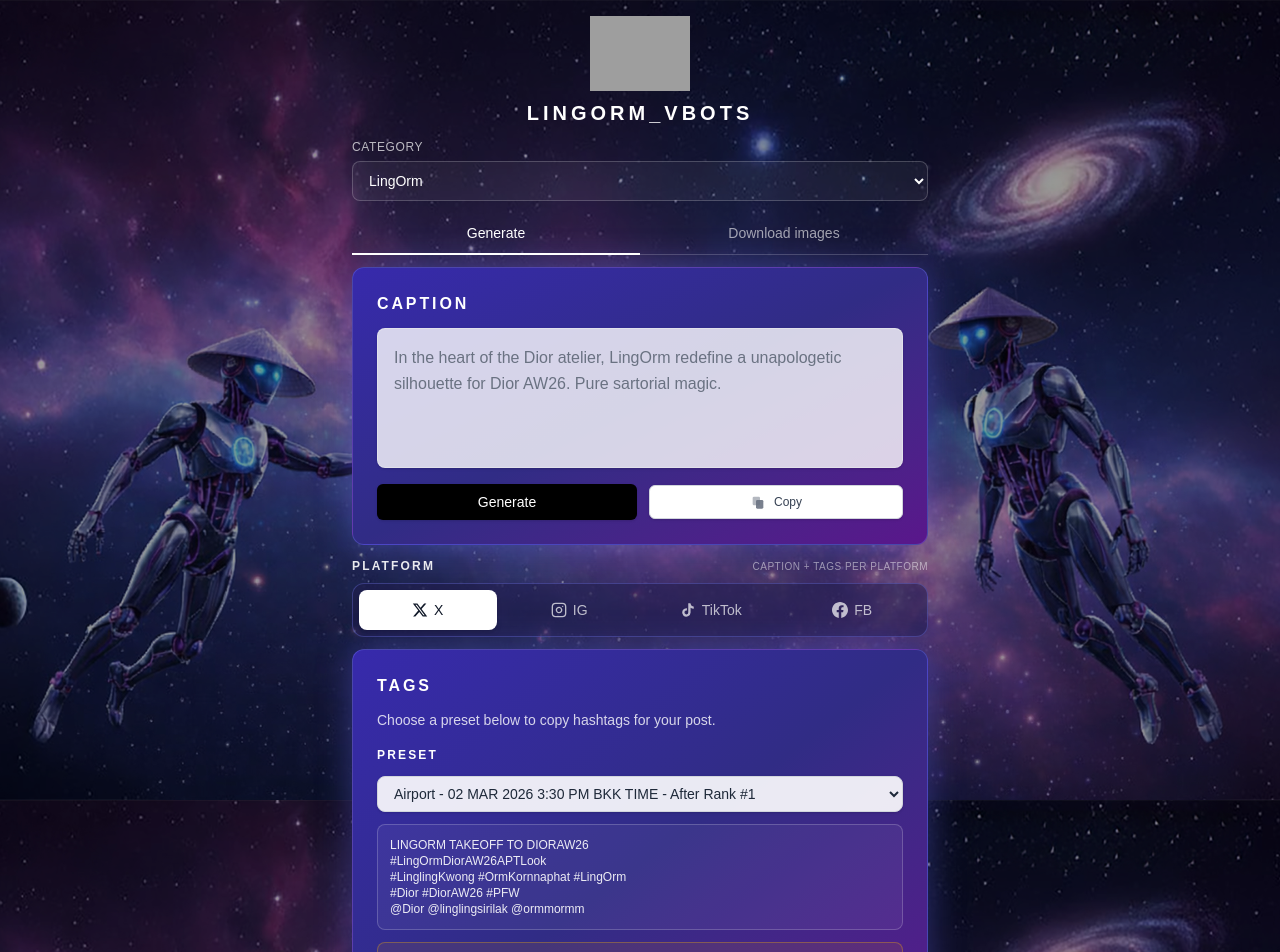
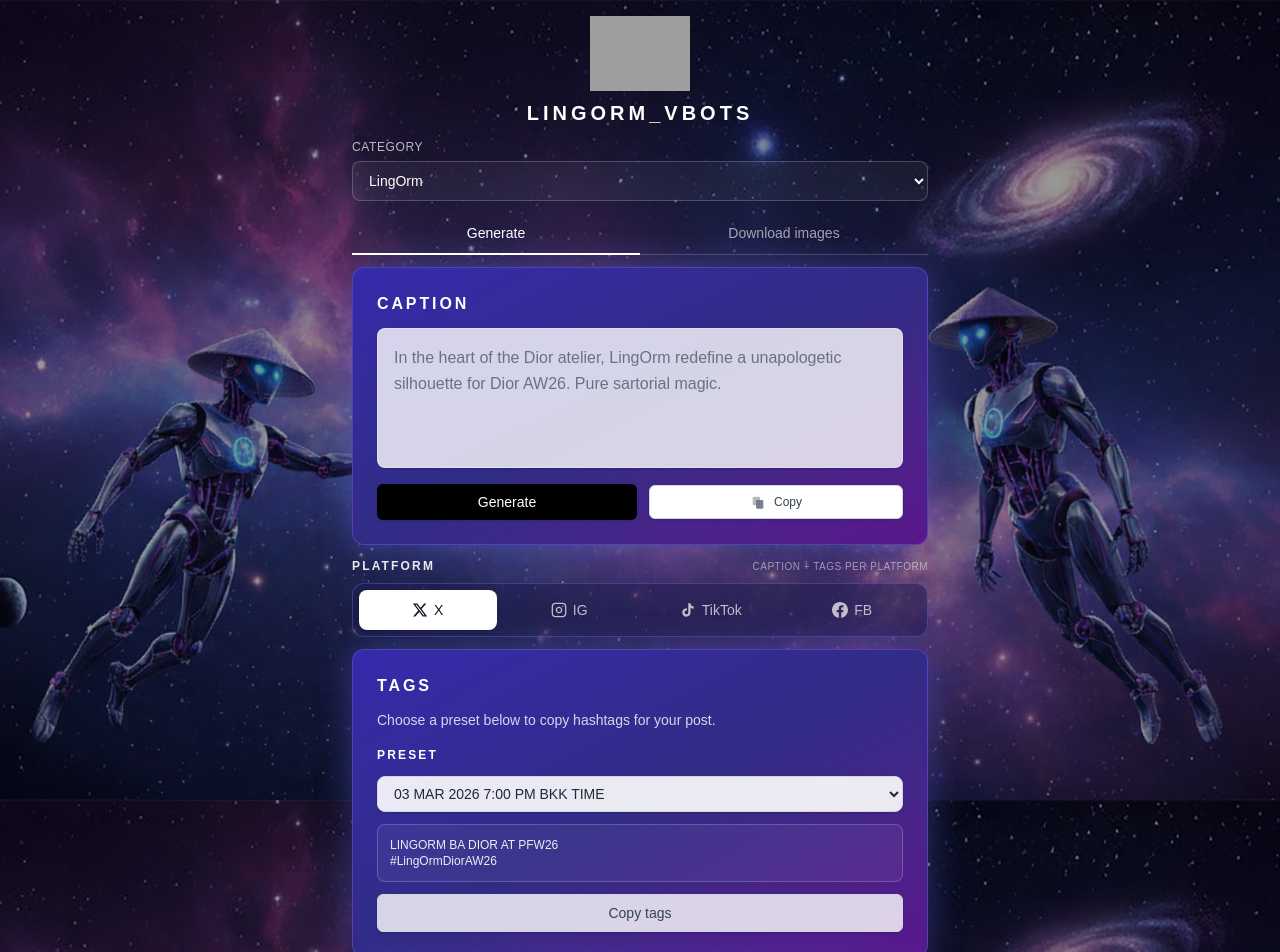
Before and after one commit to kthanhnguyen/lingorm-caption-app, a Next.js app: page / in a window 1280 px wide. Shown: the top 952 px of the page. Built offline with nearby package versions, Linux system fonts and the light colour scheme; grey boxes are pictures that could not be loaded.

Commit message:
update hashtags

```diff
--- a/src/app/components/shared/platformTags.ts
+++ b/src/app/components/shared/platformTags.ts
@@ -7,15 +7,17 @@
 
 // --- X (Twitter) ---
 export const X_TAGS: Record<Exclude<Category, "lingorm">, string> = {
-  ling: "LINGORM TAKEOFF TO DIORAW26\n#LingOrmDiorAW26APTLook \n#LinglingKwong #LingOrm \n#Dior #DiorAW26 #PFW\n@Dior @linglingsirilak",
-  orm: "LINGORM TAKEOFF TO DIORAW26\n#LingOrmDiorAW26APTLook \n#OrmKornnaphat #LingOrm \n#Dior #DiorAW26 #PFW\n@Dior @ormmormm",
+  ling: "LINGORM BA DIOR AT PFW26 \n#LingOrmDiorAW26 \n#LinglingKwong #LingOrm \n#Dior #DiorAW26 #PFW\n@Dior @linglingsirilak",
+  orm: "LINGORM BA DIOR AT PFW26 \n#LingOrmDiorAW26 \n#OrmKornnaphat #LingOrm \n#Dior #DiorAW26 #PFW\n@Dior @ormmormm",
 };
 
 export const X_LINGORM_PRESETS = [
   // { id: "before", label: "Before 02 MAR 2026 3:30 PM BKK TIME", tags: "#LinglingKwong #OrmKornnaphat\n#LingOrm #Dior #DiorAW26 #PFW\n@Dior @linglingsirilak @ormmormm", notes: "" },
   // { id: "airport", label: "Airport - 02 MAR 2026 3:30 PM BKK TIME", tags: "LINGORM TAKEOFF TO DIORAW26\n#LingOrmDiorAW26APTLook", notes: "" },
-  { id: "airport-rank-1", label: "Airport - 02 MAR 2026 3:30 PM BKK TIME - After Rank #1", tags: "LINGORM TAKEOFF TO DIORAW26\n#LingOrmDiorAW26APTLook\n#LinglingKwong #OrmKornnaphat #LingOrm\n#Dior #DiorAW26 #PFW\n@Dior @linglingsirilak @ormmormm", notes: "After hashtag #LingOrmDiorAW26APTLook rank 1 on X use this preset." },
-  { id: "during", label: "03 MAR 2026", tags: "LINGORM BA DIOR AT PFW26 \n#LingOrmDiorAW26 \n#Dior #DiorAW26 #PFW\n#LinglingKwong #OrmKornnaphat #LingOrm \n@Dior @linglingsirilak @ormmormm", notes: "" },
+  // { id: "airport-rank-1", label: "Airport - 02 MAR 2026 3:30 PM BKK TIME - After Rank #1", tags: "LINGORM TAKEOFF TO DIORAW26\n#LingOrmDiorAW26APTLook\n#LinglingKwong #OrmKornnaphat #LingOrm\n#Dior #DiorAW26 #PFW\n@Dior @linglingsirilak @ormmormm", notes: "After hashtag #LingOrmDiorAW26APTLook rank 1 on X use this preset." },
+  { id: "during", label: "03 MAR 2026 7:00 PM BKK TIME", tags: "LINGORM BA DIOR AT PFW26 \n#LingOrmDiorAW26", notes: "" },
+  { id: "during1", label: "03 MAR 2026 7:00 PM BKK TIME - After Rank #1", tags: "LINGORM BA DIOR AT PFW26 \n#LingOrmDiorAW26 \n#LinglingKwong #OrmKornnaphat\n#LingOrm #Dior #DiorAW26 #PFW \n@Dior @linglingsirilak @ormmormm", notes: "" },
+
 ] as const;
 
 // --- IG ---
```
